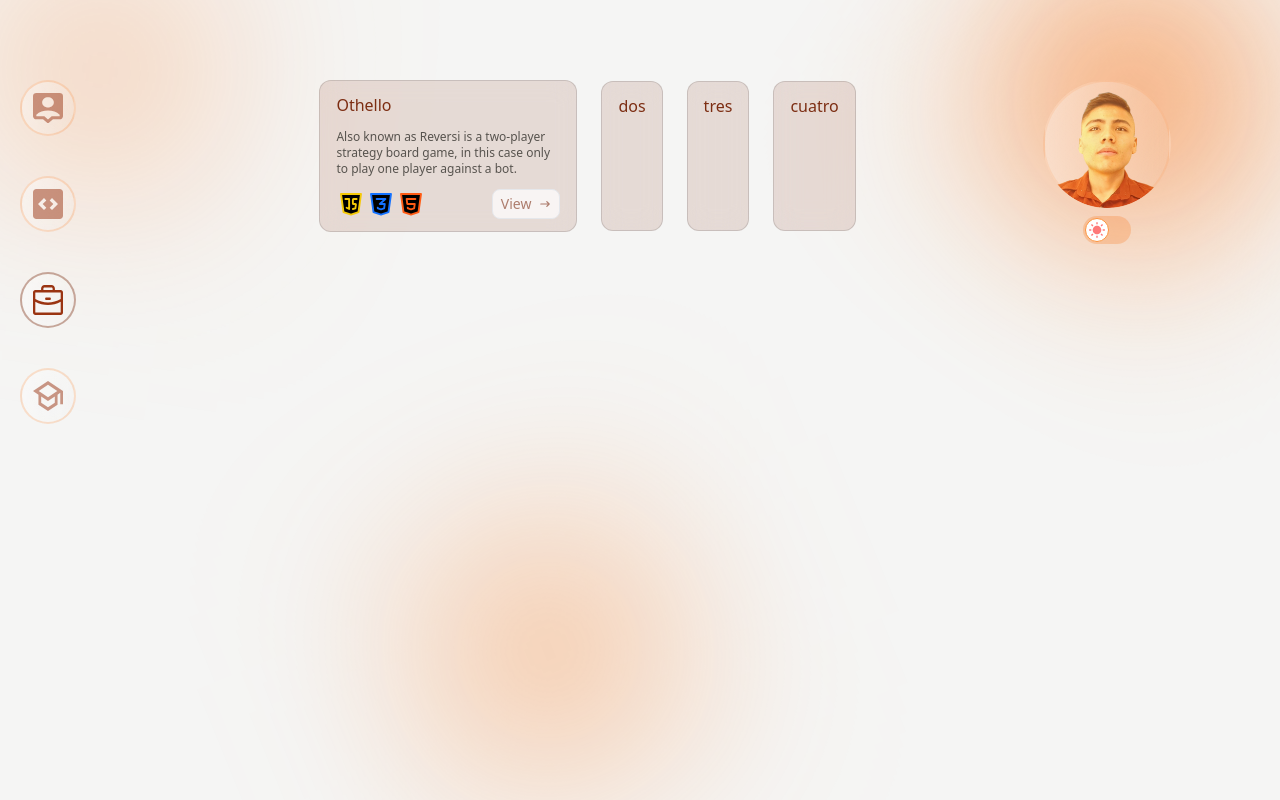
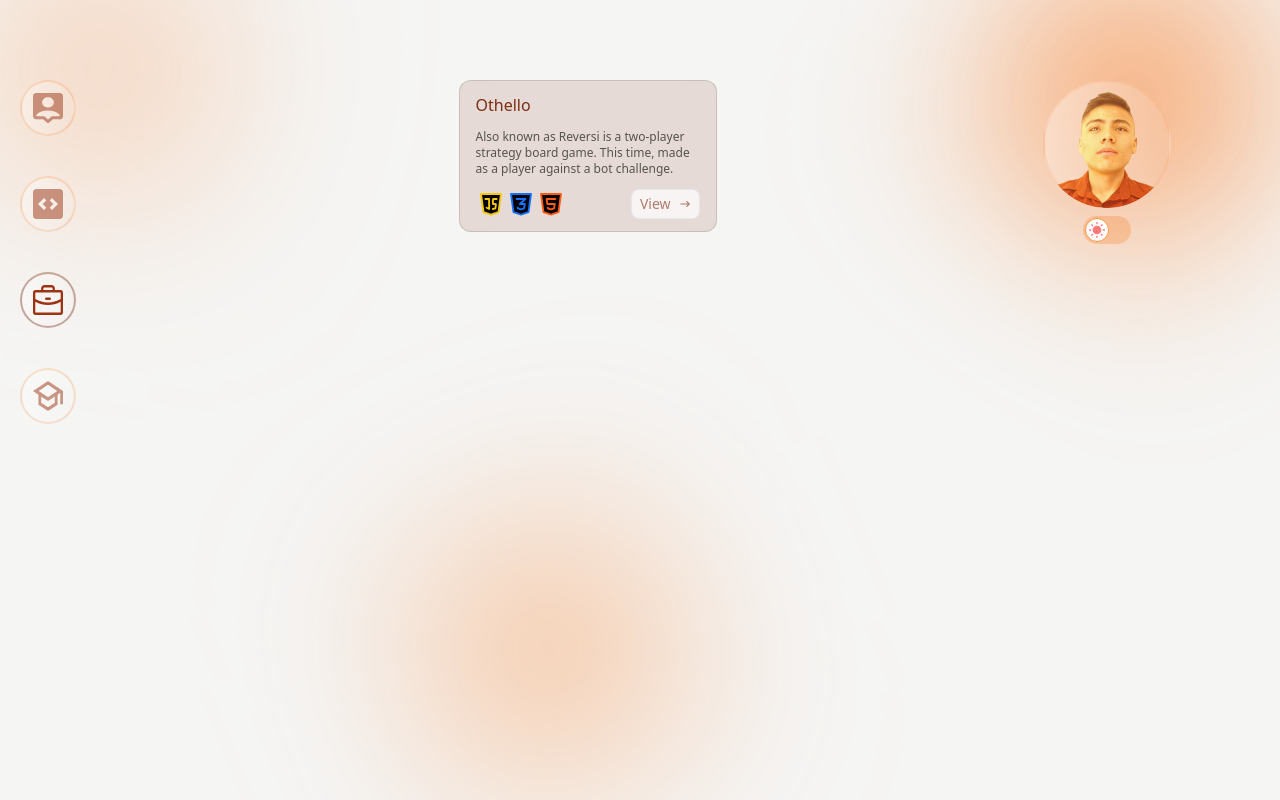
Before and after one commit to MakJCE/portfolio, a Next.js app: page /projects in a window 1280 px wide. Built offline with nearby package versions, Linux system fonts and the light colour scheme; a web font is replaced by a local one.

Commit message:
Add Othello to projects

```diff
--- a/components/education/Timeline.jsx
+++ b/components/education/Timeline.jsx
@@ -6,9 +6,9 @@ const Timeline = () => {
   return (
     <ol className="relative border-l border-orange-300 dark:border-gray-300">
       {listOfCourses.map((course) => (
-        <div>
+        <div key={course.title}>
           <div className="absolute w-3 h-3 bg-orange-300 dark:bg-gray-200 rounded-full mt-1.5 -left-1.5 border border-white dark:border-orange-900 "></div>
-          <EducationElement course={course} key={course.title} />
+          <EducationElement course={course} />
         </div>
       ))}
     </ol>
--- a/components/projects/listOfProjects.js
+++ b/components/projects/listOfProjects.js
@@ -6,7 +6,7 @@ const listOfProjects = [
   {
     name: 'Othello',
     description:
-      'Also known as Reversi is a two-player strategy board game, in this case only to play one player against a bot.',
+      'Also known as Reversi is a two-player strategy board game. This time, made as a player against a bot challenge.',
     stack: [
       {
         label: 'JavaScript',
@@ -15,26 +15,26 @@ const listOfProjects = [
       { label: 'CSS', icon: <CssLogo height="30px" width="30px" /> },
       { label: 'HTML', icon: <HtmlLogo height="30px" width="30px" /> }
     ],
-    source: 'a'
+    source: 'https://makjce.github.io/othello-web/index.html'
   },
-  {
-    name: 'dos',
-    description: '',
-    stack: [{ label: '', icon: '' }],
-    source: ''
-  },
-  {
-    name: 'tres',
-    description: '',
-    stack: [{ label: '', icon: '' }],
-    source: ''
-  },
-  {
-    name: 'cuatro',
-    description: '',
-    stack: [{ label: '', icon: '' }],
-    source: ''
-  }
+  // {
+  //   name: 'dos',
+  //   description: '',
+  //   stack: [{ label: '', icon: '' }],
+  //   source: ''
+  // },
+  // {
+  //   name: 'tres',
+  //   description: '',
+  //   stack: [{ label: '', icon: '' }],
+  //   source: ''
+  // },
+  // {
+  //   name: 'cuatro',
+  //   description: '',
+  //   stack: [{ label: '', icon: '' }],
+  //   source: ''
+  // }
 ];
 
 export default listOfProjects;
```
